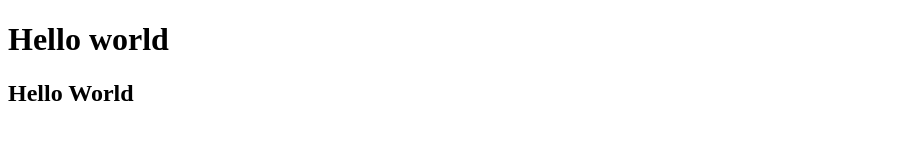
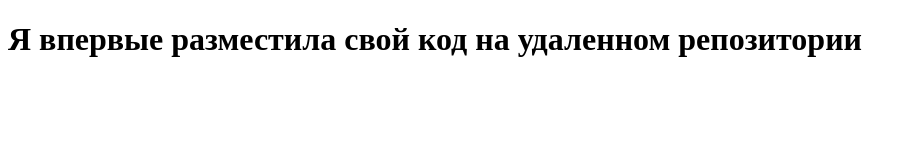
Before and after one commit to moltavok/testrepo, a plain HTML site: page index.html in a window 1280 px wide. Shown: the whole page, without its empty margins (0-916 px from the left). Drawn offline with Linux system fonts and the light colour scheme.

Commit message:
New coommit

```diff
--- a/index.html
+++ b/index.html
@@ -3,10 +3,9 @@
 <head>
     <meta charset="UTF-8">
     <meta name="viewport" content="width=device-width, initial-scale=1.0">
-    <title>Document</title>
+    <title>New git project</title>
 </head>
 <body>
-    <h1>Hello world</h1>
-    <h2>Hello World</h2>
+    <h1>Я впервые разместила свой код на удаленном репозитории</h1>
 </body>
 </html>
```
Also changed, not shown: 1 other file.
